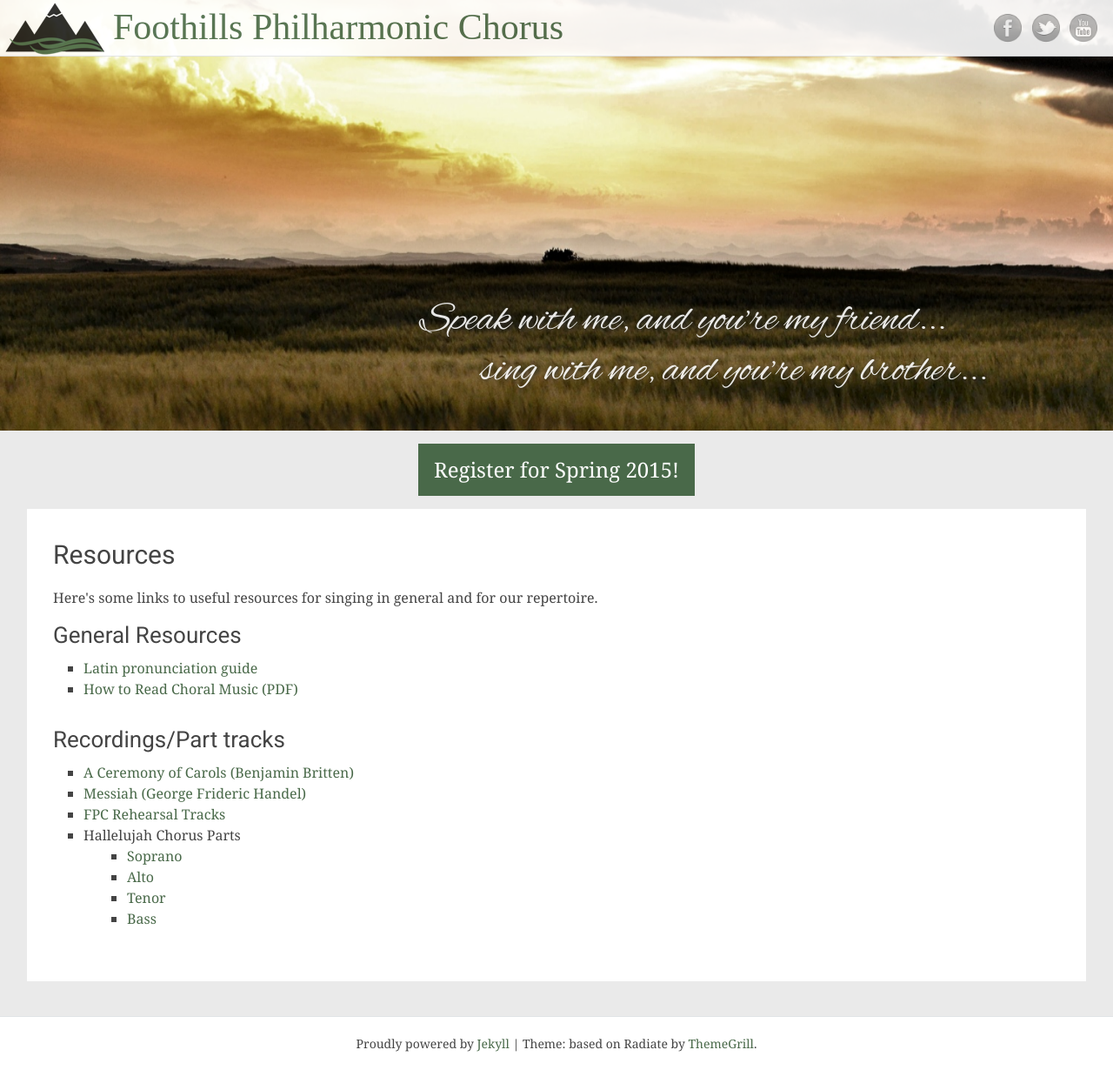
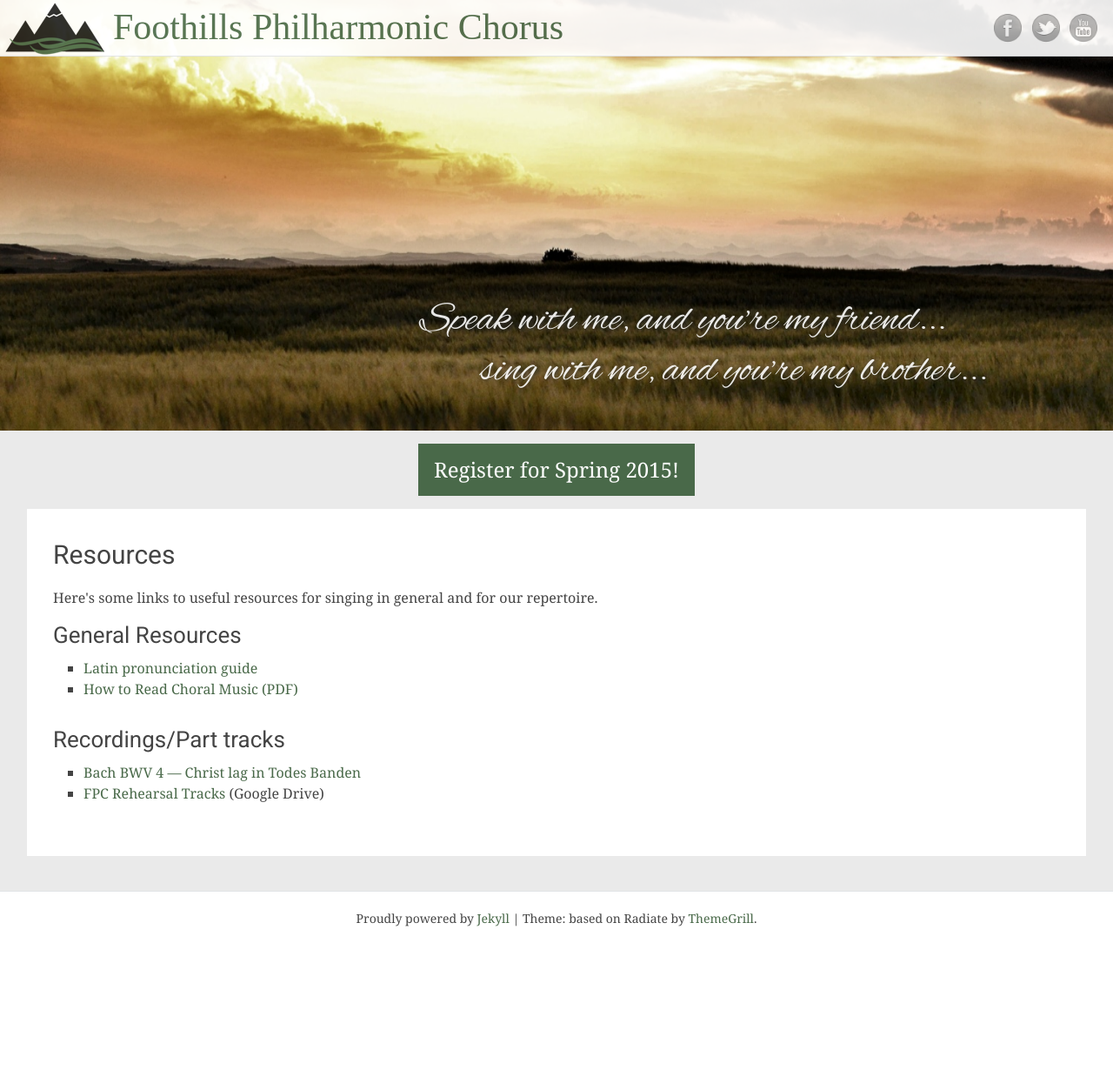
Before and after one commit to percyhanna/fps, a Jekyll site: the page built from resources.html, in a window 1280 px wide and 1230 px high. Shown: the whole window at 87% size. Built offline with Jekyll 4.4.1, drawn with Linux system fonts in a browser that asks for light colours; some web fonts are replaced; Markdown is read by kramdown in place of the engine named in the settings.

Commit message:
Update resource links

```diff
--- a/resources.html
+++ b/resources.html
@@ -19,18 +19,8 @@ title: Resources
           </ul>
           <h3>Recordings/Part tracks</h3>
           <ul>
-            <li><a href="http://www.cyberbass.com/Major_Works/Britten_B/britten_ceremony_carols_satb.htm" target="_blank">A Ceremony of Carols (Benjamin Britten)</a></li>
-            <li><a href="http://www.cyberbass.com/Major_Works/Handel_GF/Handel_Messiah.htm" target="_blank">Messiah (George Frideric Handel)</a></li>
-            <li><a href="https://drive.google.com/folderview?id=0B4bI51UORmTRTzlmQ2tEbUZGRk0&amp;usp=sharing" target="_blank">FPC Rehearsal Tracks</a></li>
-            <li>
-              Hallelujah Chorus Parts
-              <ul>
-                <li><a href="https://www.youtube.com/watch?v=35C7N-psrMg" target="_blank">Soprano</a></li>
-                <li><a href="https://www.youtube.com/watch?v=QMFW0pT5tbY" target="_blank">Alto</a></li>
-                <li><a href="https://www.youtube.com/watch?v=xakqy9L5lh0" target="_blank">Tenor</a></li>
-                <li><a href="https://www.youtube.com/watch?v=KgEthMjqB_4" target="_blank">Bass</a></li>
-              </ul>
-            </li>
+            <li><a href="http://www.cyberbass.com/Bach_Cantata_Project/BWV_001_020/bach_BWV004.htm" target="_blank">Bach BWV 4 — Christ lag in Todes Banden</a></li>
+            <li><a href="https://drive.google.com/folderview?id=0B4bI51UORmTRTzlmQ2tEbUZGRk0&amp;usp=sharing" target="_blank">FPC Rehearsal Tracks</a> (Google Drive)</li>
           </ul>
         </div>
       </article>
```
